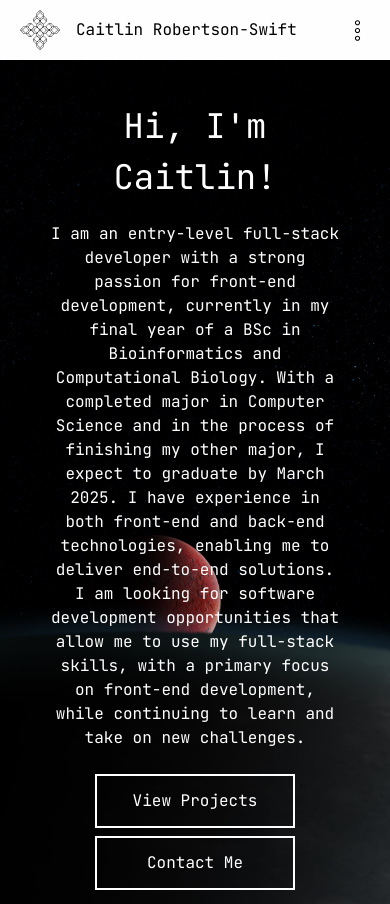
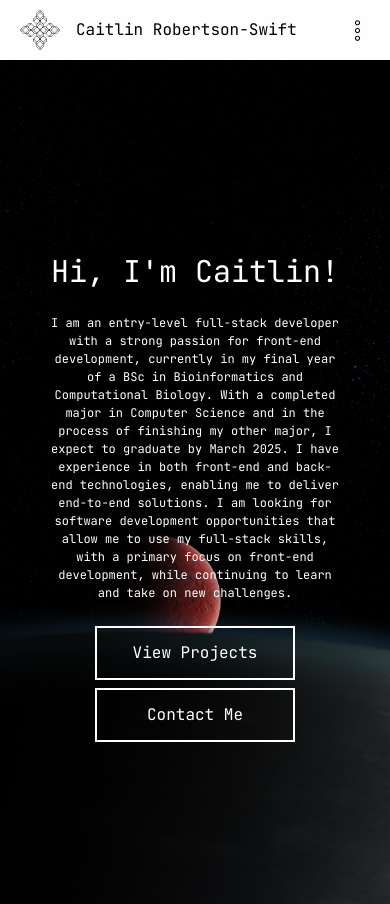
Before and after one commit to caitlin-rs/my-site, a React (Create React App) app: page /#/ in a window 390 px wide. Built offline with nearby package versions, Linux system fonts and the light colour scheme.

Commit message:
I really hope that its ok now

```diff
--- a/src/pages/ContactPage.jsx
+++ b/src/pages/ContactPage.jsx
@@ -17,7 +17,7 @@ export const ContactPage = () => {
             <NavBar/>
 
             {/* Row */}
-            <div className='image' style={{backgroundImage: `url(${require('../assets/4.jpg')})`}}>
+            <div className='image' style={{backgroundImage: `url(${require('../assets/4.jpg')})` }}>
                 <div className='con-container'>
                     {/* Text */}
                     <div className='con-text-container'>
--- a/src/pages/EduPage.jsx
+++ b/src/pages/EduPage.jsx
@@ -26,7 +26,7 @@ export const EduPage = () => {
             </Helmet>
             <NavBar/>
 
-            <div className='image' style={{backgroundImage: `url(${require('../assets/3.jpg')})`, height: '100%'}}>
+            <div className='image' style={{backgroundImage: `url(${require('../assets/3.jpg')})`}}>
             <div className='edu-container'>s
                 {/* Education */}
                 <div className='edu-sub-container'>
--- a/src/pages/HomePage.jsx
+++ b/src/pages/HomePage.jsx
@@ -23,10 +23,10 @@ export const HomePage = () => {
 
           {/* Title */}
           <div className='home-container'>
-            <header className={`font-header ${isOpen && 'fade-in-2'}`}>Hi, I'm Caitlin!</header>
+            <header className={`home-header ${isOpen && 'fade-in-2'}`}>Hi, I'm Caitlin!</header>
 
             {/* Text */}
-            <p className={`font-paragraph ${isOpen && 'fade-in-3'}`} style={{display: 'flex', textAlign: 'center', paddingTop: 20}}>I am an entry-level full-stack developer with a strong passion for front-end development, currently in my final year of a BSc in Bioinformatics and Computational Biology. With a completed major in Computer Science and in the process of finishing my other major, I expect to graduate by March 2025. I have experience in both front-end and back-end technologies, enabling me to deliver end-to-end solutions. I am looking for software development opportunities that allow me to use my full-stack skills, with a primary focus on front-end development, while continuing to learn and take on new challenges.</p>
+            <p className={`home-paragraph ${isOpen && 'fade-in-3'}`} style={{display: 'flex', textAlign: 'center', paddingTop: 20}}>I am an entry-level full-stack developer with a strong passion for front-end development, currently in my final year of a BSc in Bioinformatics and Computational Biology. With a completed major in Computer Science and in the process of finishing my other major, I expect to graduate by March 2025. I have experience in both front-end and back-end technologies, enabling me to deliver end-to-end solutions. I am looking for software development opportunities that allow me to use my full-stack skills, with a primary focus on front-end development, while continuing to learn and take on new challenges.</p>
             {/* Buttons */}
             <div className='home-buttons'>
                 <Link to="/projects" className={`font button ${isOpen && 'fade-in-4'}`}>View Projects</Link>
--- a/src/styles/CommonStyles.css
+++ b/src/styles/CommonStyles.css
@@ -25,6 +25,16 @@ body, html {
 .font-paragraph {
     font-family: 'JetBrains Mono', monospace;
     font-size: 16px;
+    color: white;
+}
+.home-paragraph {
+    font-family: 'JetBrains Mono', monospace;
+    font-size: 16px;
+    color: white;
+}
+.home-header {
+    font-family: 'JetBrains Mono', monospace;
+    font-size: 34px;
     color: white;
 }
 .home-container {
@@ -395,6 +405,9 @@ animation: fadeIn 0.5s forwards;
 }
 
   @media (max-width: 768px) {
+    .image {
+        height: 100%;
+      }
     .home-buttons {
         display: flex;
         flex-direction: column;
@@ -481,4 +494,10 @@ animation: fadeIn 0.5s forwards;
         font-size: 16px;
         color: rgb(0, 0, 0);
     }
+    .home-paragraph {
+        font-size: 12px;
+    }
+    .home-header {
+        font-size: 30px;
+    }
   }
```
